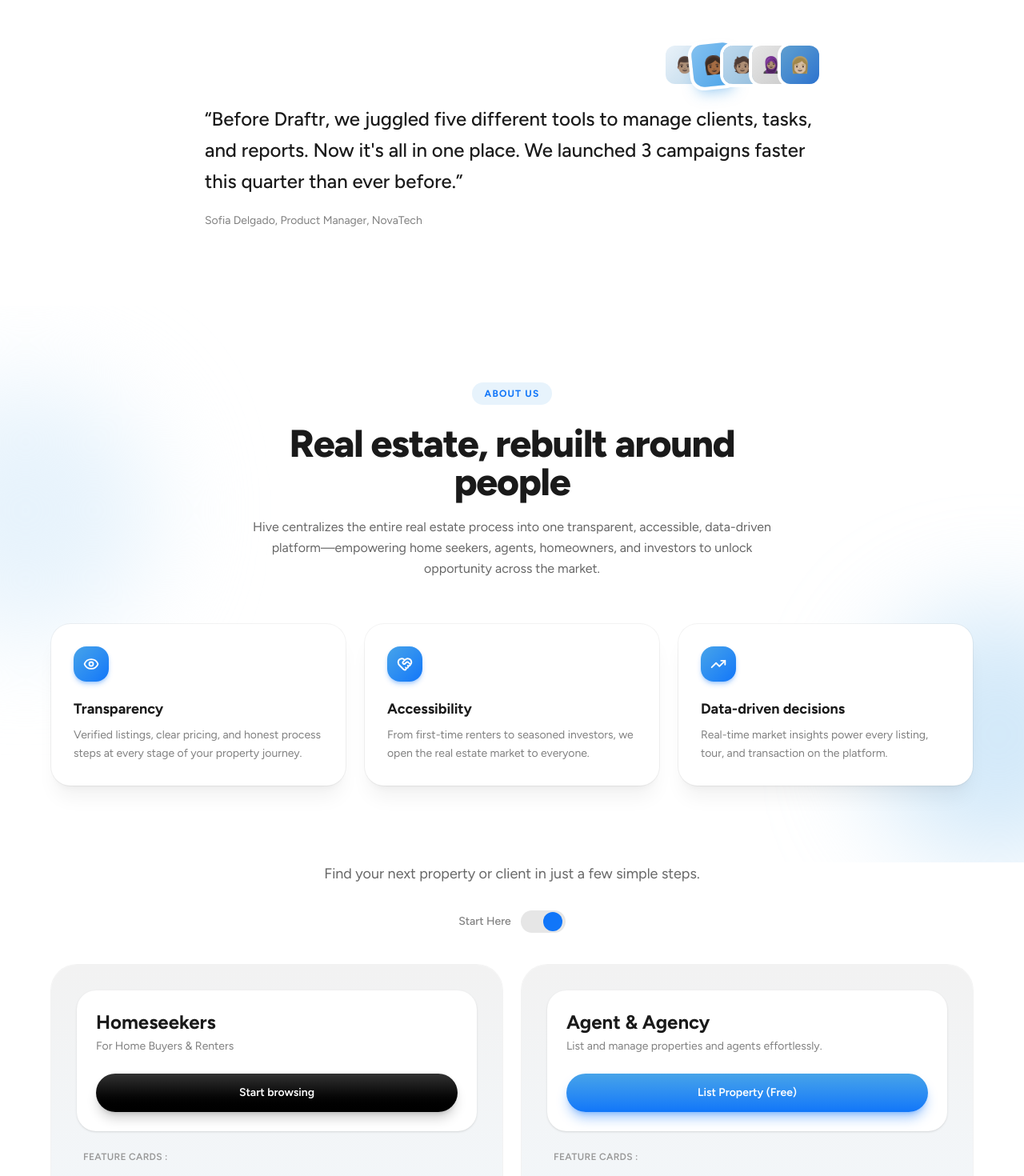
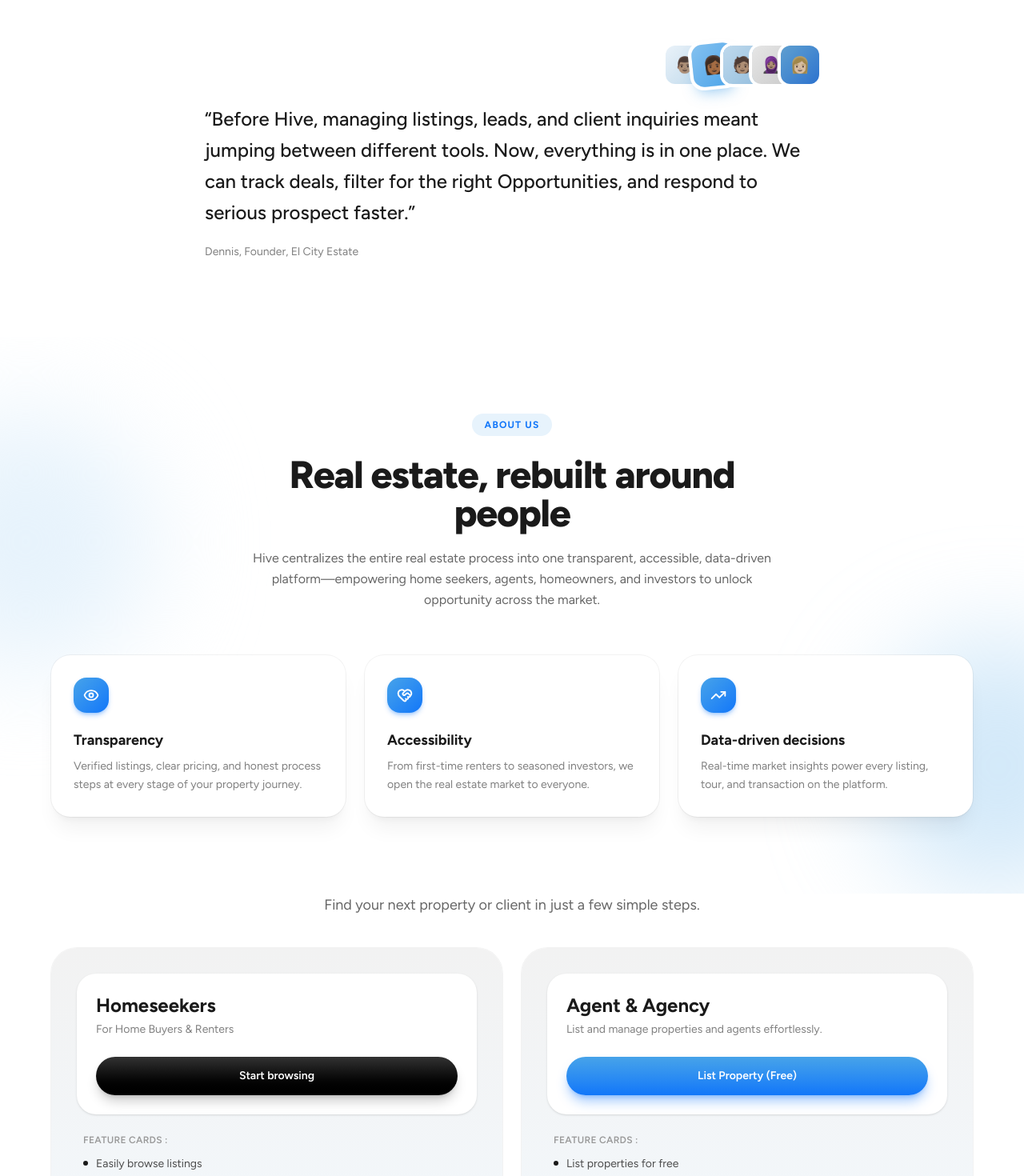
Before and after one commit to larryQuao/hive-landing, a React (Vite) app: page / in a window 1280 px wide. Shown: the part 4620-6090 px from the top of the page at 80% size. Built offline with nearby package versions, Linux system fonts and the light colour scheme.

Commit message:
Update contact details and testimonial, hide the Start Here toggle

```diff
--- a/src/components/Audiences.tsx
+++ b/src/components/Audiences.tsx
@@ -1,5 +1,3 @@
-import { useState } from 'react'
-
 const audiences = [
   {
     title: 'Homeseekers',
@@ -46,15 +44,13 @@ const audiences = [
 ]
 
 export function Audiences() {
-  const [on, setOn] = useState(true)
-
   return (
     <section className="bg-white px-4 pb-24">
       <div className="mx-auto max-w-6xl">
         <p data-reveal className="text-center text-lg text-black-60">
           Find your next property or client in just a few simple steps.
         </p>
-        <div data-reveal data-reveal-delay="0.1" className="mt-8 flex items-center justify-center gap-3">
+        {/* <div data-reveal data-reveal-delay="0.1" className="mt-8 flex items-center justify-center gap-3">
           <span className="text-sm font-medium text-black-50">Start Here</span>
           <button
             type="button"
@@ -70,7 +66,7 @@ export function Audiences() {
               }`}
             />
           </button>
-        </div>
+        </div> */}
 
         <div data-stagger className="mt-10 grid gap-6 md:grid-cols-2">
           {audiences.map((a) => (
--- a/src/components/ContactUs.tsx
+++ b/src/components/ContactUs.tsx
@@ -1,24 +1,24 @@
-import { Mail, MapPin, Phone, Send } from 'lucide-react'
+import { Mail, Phone, Send } from 'lucide-react'
 
 const details = [
   {
     icon: Mail,
     label: 'Email us',
-    value: 'support@hive.com',
-    href: 'mailto:support@hive.com',
+    value: 'hiveghagency@gmail.com',
+    href: 'mailto:hiveghagency@gmail.com',
   },
   {
     icon: Phone,
-    label: 'Call us',
-    value: '+233 55 123 4567',
-    href: 'tel:+233551234567',
+    label: 'Call us / WhatsApp Us',
+    value: '+233 24 130 2496',
+    href: 'tel:+233241302496',
   },
-  {
-    icon: MapPin,
-    label: 'Visit us',
-    value: 'Accra, Ghana',
-    href: '#',
-  },
+    // {
+    //   icon: MapPin,
+    //   label: 'Visit us',
+    //   value: 'Accra, Ghana',
+    //   href: '#',
+    // },
 ]
 
 export function ContactUs() {
--- a/src/components/Testimonial.tsx
+++ b/src/components/Testimonial.tsx
@@ -25,11 +25,10 @@ export function Testimonial() {
           </div>
         </div>
         <blockquote className="mt-6 text-2xl font-medium leading-relaxed text-black-90">
-          &ldquo;Before Draftr, we juggled five different tools to manage clients, tasks, and
-          reports. Now it&apos;s all in one place. We launched 3 campaigns faster this quarter than
-          ever before.&rdquo;
+          &ldquo;Before Hive, managing listings, leads, and client inquiries meant jumping between different tools. Now, everything is in one place. We can track deals, filter for the
+          right Opportunities, and respond to serious prospect faster.&rdquo;
         </blockquote>
-        <p className="mt-5 text-sm text-black-50">Sofia Delgado, Product Manager, NovaTech</p>
+        <p className="mt-5 text-sm text-black-50">Dennis, Founder, El City Estate</p>
       </div>
     </section>
   )
```
